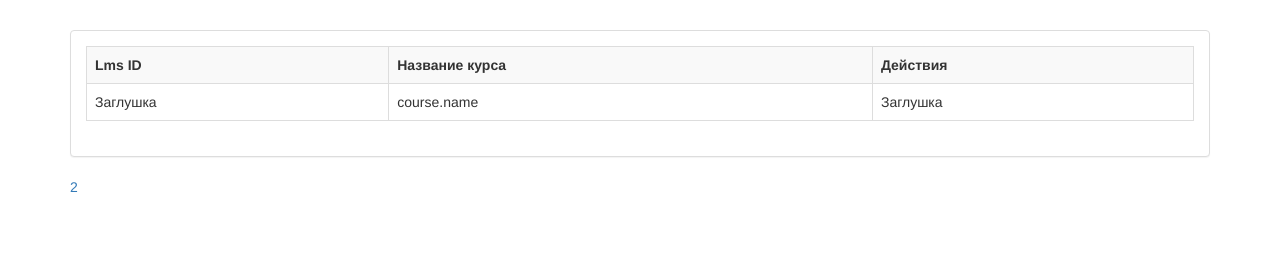
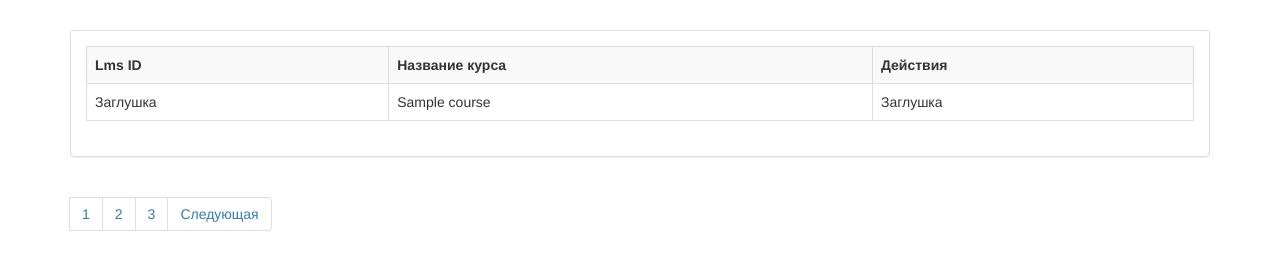
Before and after one commit to StepanBarantsev/course_management, a Flask app: template app/templates/main/index.html in a window 1280 px wide. Shown: the part 130-400 px from the top of the page. Run offline with Flask 2, Linux system fonts and the light colour scheme; the template is opened without the code that fills it: most values are stand-ins (such as "Sample title", 1, 10 or a date in 2020); some libraries are stand-ins or nearby versions.

Commit message:
Чуть красивее пагинация

```diff
--- a/app/templates/main/index.html
+++ b/app/templates/main/index.html
@@ -19,7 +19,7 @@
                         Заглушка
                         </td>
                         <td>
-                        course.name
+                        {{course.name}}
                         </td>
                         <td>
                         Заглушка
@@ -30,10 +30,21 @@
             </div>
         </div>
     </div>
-    {% if prev_url %}
-        <a href="{{ prev_url }}">{{ current_page-1 }}</a>
-    {% endif %}
-    {% if next_url %}
-        <a href="{{ next_url }}">{{ current_page+1 }}</a>
-    {% endif %}
+    <nav aria-label="Page navigation example">
+        <ul class="pagination">
+            <li class="page-item">
+            {% if prev_url %}
+                <a class="page-link" href="{{ prev_url }}">Предыдущая</a>
+            {% endif %}
+            </li>
+            <li class="page-item"><a class="page-link" href="#">1</a></li>
+            <li class="page-item"><a class="page-link" href="#">2</a></li>
+            <li class="page-item"><a class="page-link" href="#">3</a></li>
+            <li class="page-item">
+            {% if next_url %}
+                <a class="page-link" href="{{ next_url }}">Следующая</a>
+            {% endif %}
+            </li>
+        </ul>
+    </nav>
 {% endblock %}
```
